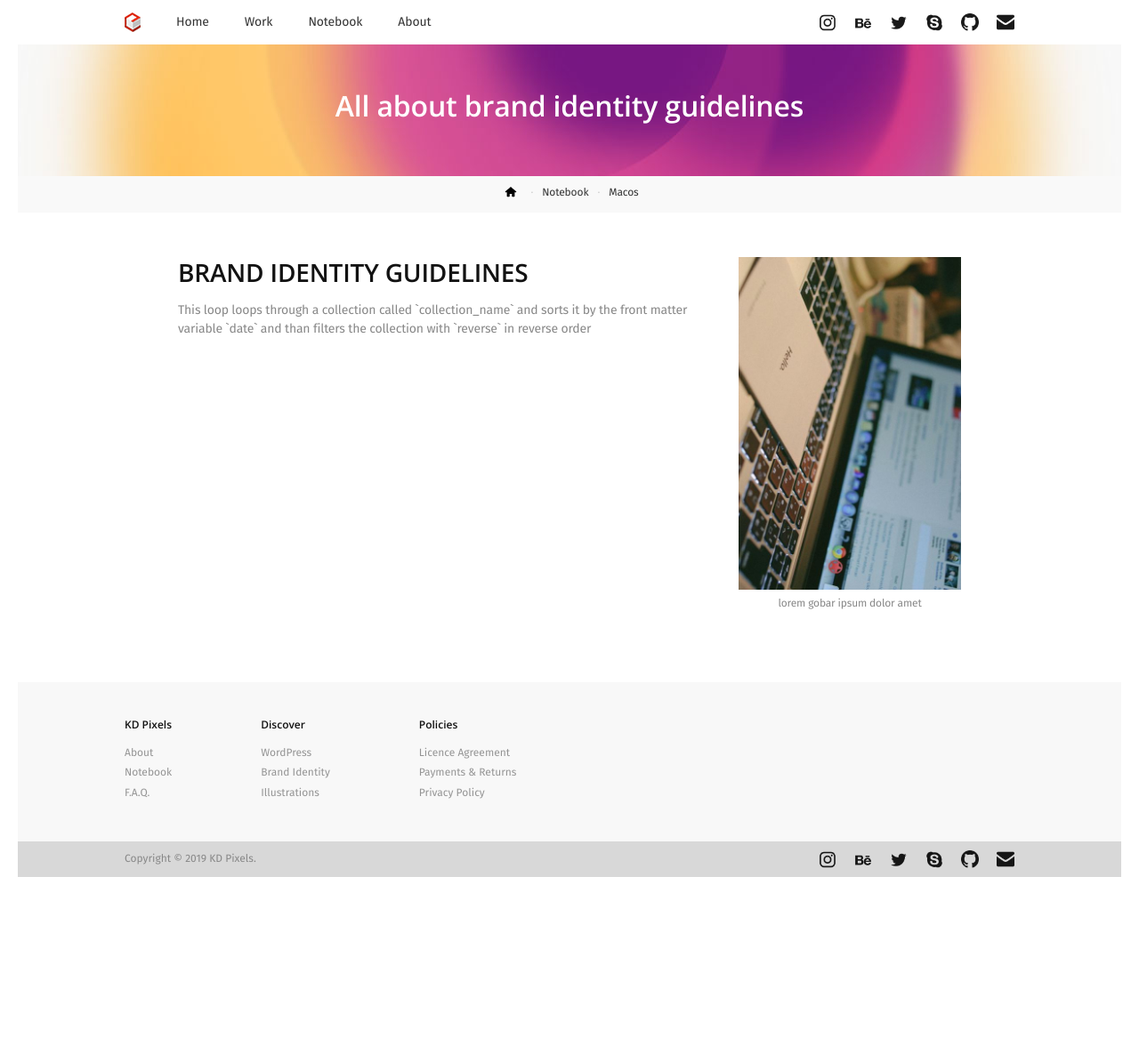
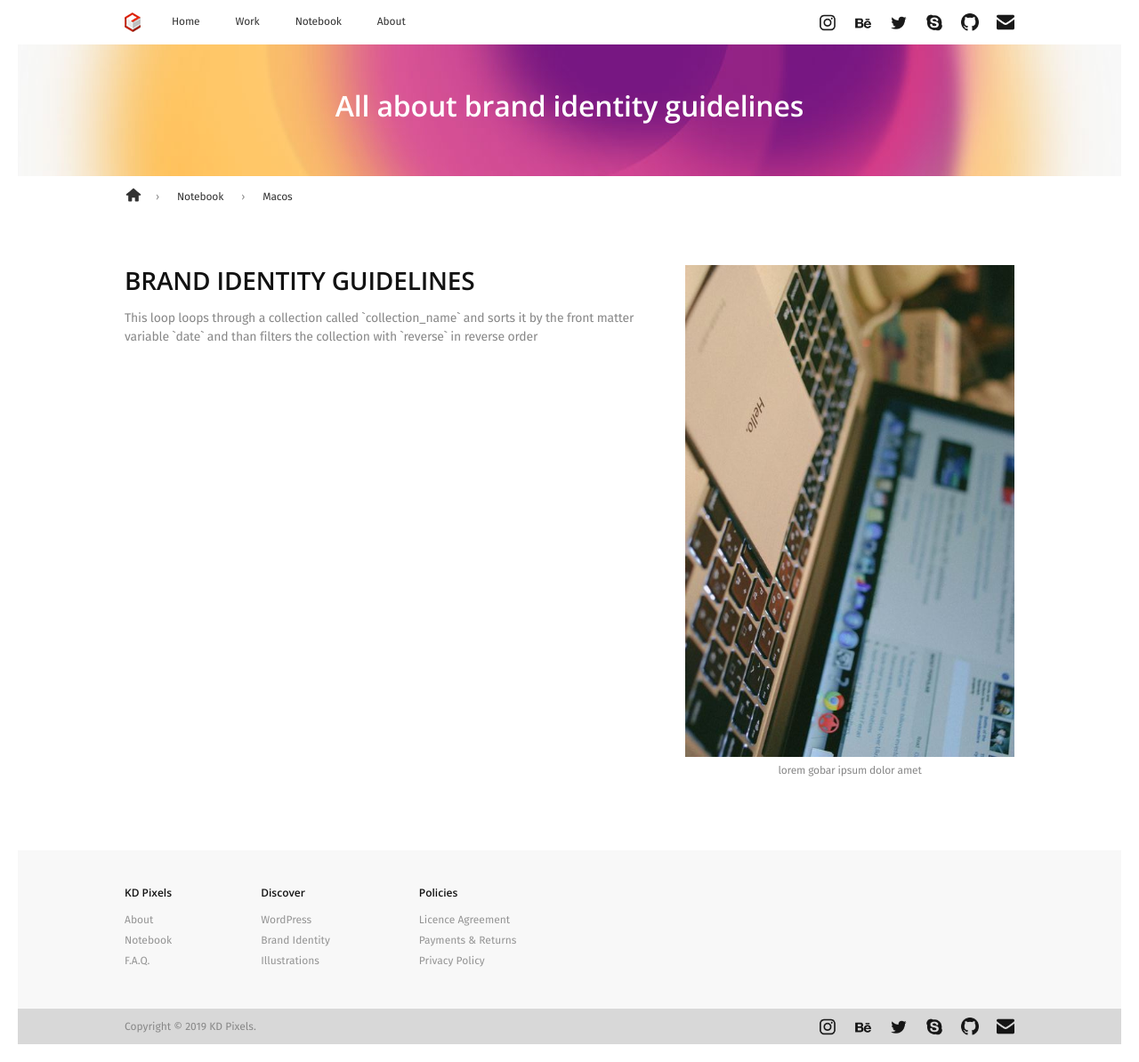
Before and after one commit to kshitijdeota/kdpixels.com, a Jekyll site: the page built from notebook/_posts/2019-08-30-all-about-brand-identity-guidelines.html, in a window 1280 px wide and 1194 px high. Shown: the whole window at 89% size. Built offline with Jekyll 4.4.1, drawn with Linux system fonts in a browser that asks for light colours.

Commit message:
style fix for secondary menus, breadcrumbs

````diff
--- a/_includes/breadcrumbs.html
+++ b/_includes/breadcrumbs.html
@@ -2,16 +2,10 @@
 	<div class="container">
 		<nav class="kd-nav">
 		{% assign crumbs = page.url | remove:'/index.html' | split: '/' %}
-		<a href="/">
-			<svg baseProfile="tiny" height="15px" id="Layer_1" version="1.2" viewBox="0 0 24 24" width="24px" xml:space="preserve" xmlns="http://www.w3.org/2000/svg" xmlns:xlink="http://www.w3.org/1999/xlink">
-				<path d="M12,3c0,0-6.186,5.34-9.643,8.232C2.154,11.416,2,11.684,2,12c0,0.553,0.447,1,1,1h2v7c0,0.553,0.447,1,1,1h3  c0.553,0,1-0.448,1-1v-4h4v4c0,0.552,0.447,1,1,1h3c0.553,0,1-0.447,1-1v-7h2c0.553,0,1-0.447,1-1c0-0.316-0.154-0.584-0.383-0.768  C18.184,8.34,12,3,12,3z"/>
-			</svg>
-		</a>
+		<a href="/"><svg baseProfile="tiny" id="home" style="margin-top:-6px;" width="20px" height="20px" viewbox="0 0 24 24" version="1.2" xml:space="preserve" xmlns="http://www.w3.org/2000/svg" xmlns:xlink="http://www.w3.org/1999/xlink"><path d="M12,3c0,0-6.186,5.34-9.643,8.232C2.154,11.416,2,11.684,2,12c0,0.553,0.447,1,1,1h2v7c0,0.553,0.447,1,1,1h3  c0.553,0,1-0.448,1-1v-4h4v4c0,0.552,0.447,1,1,1h3c0.553,0,1-0.447,1-1v-7h2c0.553,0,1-0.447,1-1c0-0.316-0.154-0.584-0.383-0.768  C18.184,8.34,12,3,12,3z"/></svg></a>
 		{% for crumb in crumbs limit: 2 offset: 1 %}
-				<span>&middot;</span>
-				<a href="{% assign crumb_limit = forloop.index | plus: 1 %}{% for crumb in crumbs limit: crumb_limit %}{{ crumb | append: '/' | replace:'without-plugin/','without-plugins/' }}{% endfor %}">
-					{{ crumb | replace:'-',' ' | remove:'.html' | capitalize }}
-				</a>
+		<span>&rsaquo;</span>
+		<a href="{% assign crumb_limit = forloop.index | plus: 1 %}{% for crumb in crumbs limit: crumb_limit %}{{ crumb | append: '/' | replace:'without-plugin/','without-plugins/' }}{% endfor %}">{{ crumb | replace:'-',' ' | remove:'.html' | capitalize }}</a>
 		{% endfor %}
 		</nav>
 	</div>
--- a/_includes/nav-notebook.html
+++ b/_includes/nav-notebook.html
@@ -1,7 +1,7 @@
 <div class="kd-nav-secondary">
 	<div class="container">
 		<nav class="kd-nav">
-			<a href="/notebook/">Notebook</a>
+			<a href="/notebook/"><svg baseProfile="tiny" id="home" style="margin-top:-6px;" width="20px" height="20px" viewbox="0 0 24 24" version="1.2" xml:space="preserve" xmlns="http://www.w3.org/2000/svg" xmlns:xlink="http://www.w3.org/1999/xlink"><path d="M12,3c0,0-6.186,5.34-9.643,8.232C2.154,11.416,2,11.684,2,12c0,0.553,0.447,1,1,1h2v7c0,0.553,0.447,1,1,1h3  c0.553,0,1-0.448,1-1v-4h4v4c0,0.552,0.447,1,1,1h3c0.553,0,1-0.447,1-1v-7h2c0.553,0,1-0.447,1-1c0-0.316-0.154-0.584-0.383-0.768  C18.184,8.34,12,3,12,3z"/></svg></a>
 			{% for node in site.pages | sort:"order" %}
 			{% if node.menu == 'notebook' %}
 			<a {% if node.url == page.url %}class="current"{% endif %} href='{{node.url}}'>{{node.title}}</a>
--- a/_includes/nav-secondary.html
+++ b/_includes/nav-secondary.html
@@ -2,9 +2,9 @@
 	<div class="container">
 		<nav class="kd-nav">
 			<a href="/work/">
-				<svg baseProfile="tiny" height="15px" id="Layer_1" version="1.2" viewBox="0 0 24 24" width="24px" xml:space="preserve" xmlns="http://www.w3.org/2000/svg" xmlns:xlink="http://www.w3.org/1999/xlink">
-					<path d="M12,3c0,0-6.186,5.34-9.643,8.232C2.154,11.416,2,11.684,2,12c0,0.553,0.447,1,1,1h2v7c0,0.553,0.447,1,1,1h3  c0.553,0,1-0.448,1-1v-4h4v4c0,0.552,0.447,1,1,1h3c0.553,0,1-0.447,1-1v-7h2c0.553,0,1-0.447,1-1c0-0.316-0.154-0.584-0.383-0.768  C18.184,8.34,12,3,12,3z"/>
-				</svg>
+			<svg baseProfile="tiny" id="home" style="margin-top:-6px;" width="20px" height="20px" viewbox="0 0 24 24" version="1.2" xml:space="preserve" xmlns="http://www.w3.org/2000/svg" xmlns:xlink="http://www.w3.org/1999/xlink">
+				<path d="M12,3c0,0-6.186,5.34-9.643,8.232C2.154,11.416,2,11.684,2,12c0,0.553,0.447,1,1,1h2v7c0,0.553,0.447,1,1,1h3  c0.553,0,1-0.448,1-1v-4h4v4c0,0.552,0.447,1,1,1h3c0.553,0,1-0.447,1-1v-7h2c0.553,0,1-0.447,1-1c0-0.316-0.154-0.584-0.383-0.768  C18.184,8.34,12,3,12,3z"/>
+			</svg>
 			</a>
 			{% for node in site.pages | sort:"order" %}
 			{% if node.menu == 'secondary' %}
--- a/assets/css/style.css
+++ b/assets/css/style.css
@@ -142,7 +142,7 @@
 	transition: none;
 	height: 22px;
 	width: 18px;
-	margin-right: 40px; }
+	margin-right: 15px; }
 
 /* ``` PAGE HEADER ``` */
 
@@ -196,38 +196,44 @@
 
 .kd-nav {
 	display: inline-flex;
-	font-size: 14px;
+	font-size: 12px;
 	letter-spacing: -.01em; }
 .kd-nav a {
 	display: inline-block;
-	padding: 7px 0 7px 0;
-	margin: 0 40px 0 0; }
+	padding: 7px 20px;
+	margin: 0 0 0 0; }
+.kd-nav span {
+	padding: 7px 0; }
 
-.kd-nav-secondary {
-	background: rgba(0, 0, 0, 0.025);
-	margin: 0; }
-.kd-nav-secondary svg {
+
+
+.kd-nav-secondary {}
+svg#home {
 	position: relative;
-	opacity: .65; }
-.kd-nav-secondary svg:hover {
-	opacity: .3; }
+	opacity: .8;
+	transition: opacity .2s ease-in-out; }
+svg#home:hover {
+	opacity: .5;
+	transition: opacity .2s ease-in-out; }
+.kd-breadcrumbs .kd-nav,
 .kd-nav-secondary .kd-nav {
-	font-size: 12px; }
-.kd-nav-secondary a:first-child {
-	margin-right: 20px; }
-
-.kd-breadcrumbs {
-	background: rgba(0, 0, 0, 0.025);
-	color: #ccc;
-	text-align: center; }
-.kd-breadcrumbs .kd-nav {
 	font-size: 12px;
-	margin: 10px 0 10px 0; }
-.kd-breadcrumbs a:first-child {
-	margin-left: 0; }
-.kd-breadcrumbs a {
+	line-height: 1; }
+.kd-breadcrumbs .kd-nav a,
+.kd-breadcrumbs .kd-nav span,
+.kd-nav-secondary .kd-nav a,
+.kd-nav-secondary .kd-nav span {
+	display: inline-block;
+	padding: 17px 20px;
 	margin: 0;
-	padding: 0 10px; }
+	line-height: 1; }
+.kd-breadcrumbs .kd-nav span,
+.kd-nav-secondary .kd-nav span {
+	padding: 17px 0; }
+.kd-breadcrumbs .kd-nav a:first-child,
+.kd-nav-secondary .kd-nav a:first-child {
+	padding-right: 15px;
+	padding-left: 0; }
 
 .kd-nav-social a {
 	margin: 0 0 0 20px;
@@ -331,7 +337,7 @@
 	display: grid;
 	grid-template-columns: 600px 1fr;
 	grid-column-gap: 30px;
-	margin: 50px 60px; }
+	margin: 50px 0px; }
 .kd-single .content {
 	font-size: 14px; }
 .kd-single .sidebar {}
````
